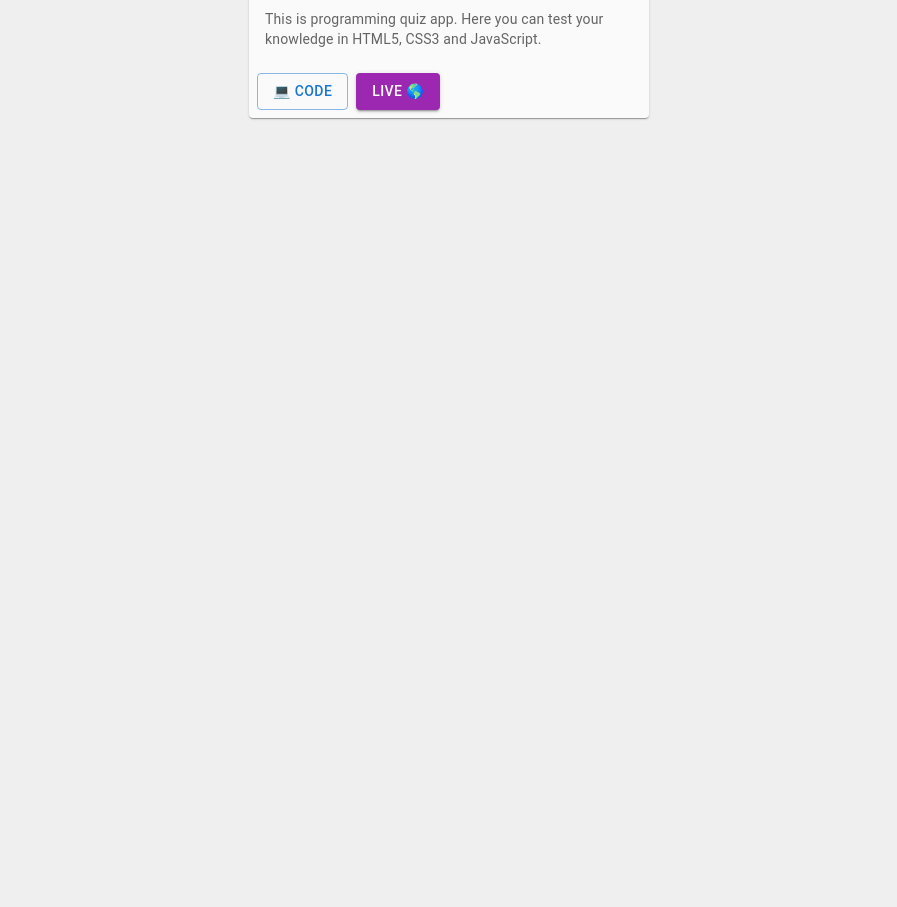
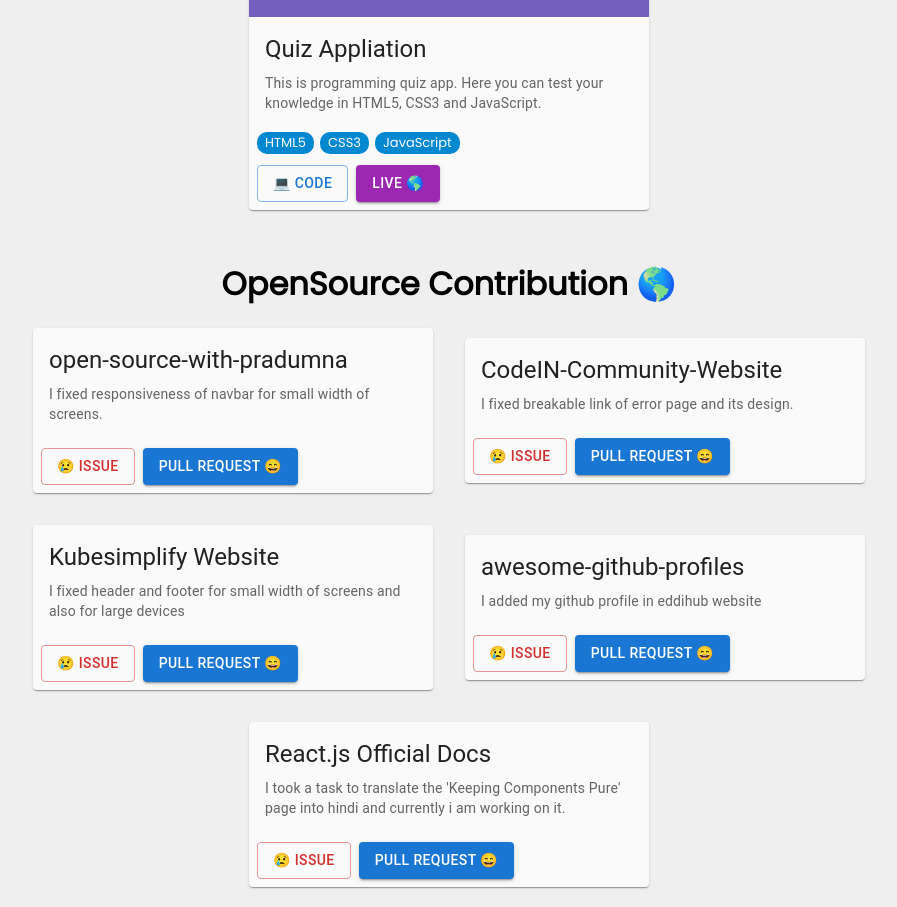
Before and after one commit to rajpatelbot/raj-portfolio, a React (Create React App) app: page /#/projects in a window 1280 px wide. Shown: the part 1209-2116 px from the top of the page, without its empty margins (191-1088 px from the left). Before the commit the page ends 1347 px from the top, so only its background shows below. Built offline with nearby package versions, Linux system fonts and the light colour scheme.

Commit message:
added my contribuion details

```diff
--- /dev/null
+++ b/src/apis/OpensourceProjects.js
@@ -0,0 +1,57 @@
+export let OpenSourceProjects = [
+  {
+    id: 1,
+    name: "open-source-with-pradumna",
+    description: "I fixed responsiveness of navbar for small width of screens.",
+    links: {
+      isuue:
+        "https://github.com/Pradumnasaraf/open-source-with-pradumna/issues/232",
+      pullLink:
+        "https://github.com/Pradumnasaraf/open-source-with-pradumna/pull/233",
+    },
+  },
+  {
+    id: 2,
+    name: "CodeIN-Community-Website",
+    description: "I fixed breakable link of error page and its design.",
+    links: {
+      isuue:
+        "https://github.com/SauravMukherjee44/CodeIN-Community-Website/issues/779",
+      pullLink:
+        "https://github.com/SauravMukherjee44/CodeIN-Community-Website/pull/780",
+    },
+  },
+  {
+    id: 3,
+    name: "Kubesimplify Website",
+    description:
+      "I fixed header and footer for small width of screens and also for large devices",
+    links: {
+      isuue: "https://github.com/kubesimplify/website/issues/217",
+      pullLink: "https://github.com/kubesimplify/website/pull/218",
+    },
+  },
+  {
+    id: 4,
+    name: "awesome-github-profiles",
+    description: "I added my github profile in eddihub website",
+    links: {
+      isuue:
+        "https://github.com/EddieHubCommunity/awesome-github-profiles/issues/1543",
+      pullLink:
+        "https://github.com/EddieHubCommunity/awesome-github-profiles/pull/1544",
+    },
+  },
+  {
+    id: 5,
+    name: "React.js Official Docs",
+    description:
+      "I took a task to translate the 'Keeping Components Pure' page into hindi and currently i am working on it.",
+    links: {
+      isuue:
+        "https://github.com/reactjs/hi.reactjs.org/issues/168#issuecomment-1312450960",
+      pullLink:
+        "https://github.com/reactjs/hi.reactjs.org/issues/168#issuecomment-1312450960",
+    },
+  },
+];
--- a/src/apis/Projects.js
+++ b/src/apis/Projects.js
@@ -15,6 +15,7 @@ export let Projects = [
       repo: "https://github.com/rajpatel17-bot/raj-portfolio",
     },
     image: portfolioImg,
+    skills: ["React.js", "Material UI", "CSS3"],
   },
   {
     id: 2,
@@ -26,6 +27,7 @@ export let Projects = [
       repo: "https://github.com/rajpatel17-bot/mern-note-taking-app",
     },
     image: noteappImg,
+    skills: ["React.js", "Node.js", "Express.js", "MongoDB", "SCSS"],
   },
   {
     id: 3,
@@ -37,6 +39,7 @@ export let Projects = [
       repo: "https://github.com/rajpatel17-bot/Youtube-video-downloader",
     },
     image: yt_downloader,
+    skills: ["React.js", "Node.js", "Express.js", "Chakra UI"],
   },
   {
     id: 4,
@@ -48,6 +51,7 @@ export let Projects = [
       repo: "https://github.com/rajpatel17-bot/Js-book-finder",
     },
     image: bookFinder,
+    skills: ["HTML5", "CSS3", "JavaScript", "Tailwind CSS", "Google book API"],
   },
   {
     id: 5,
@@ -59,5 +63,6 @@ export let Projects = [
       repo: "https://github.com/rajpatel17-bot/programming-quiz-app",
     },
     image: quiz,
+    skills: ["HTML5", "CSS3", "JavaScript"],
   },
 ];
--- a/src/index.css
+++ b/src/index.css
@@ -71,6 +71,23 @@ a {
   text-decoration: none;
 }
 
+.skills-badges {
+  width: 100%;
+  display: flex;
+  flex-wrap: wrap;
+  margin-left: 5px;
+  align-items: center;
+  justify-content: flex-start;
+}
+
+.skills-badges > p {
+  color: #fff;
+  margin: 3px;
+  font-size: 13px;
+  padding: 1px 8px;
+  border-radius: 10px;
+  background-color: #0288D1;
+}
 
 /* ------------- */
 /* media queries */
--- a/src/pages/Projects.js
+++ b/src/pages/Projects.js
@@ -3,13 +3,20 @@ import Box from "@mui/material/Box";
 import Grid from "@mui/material/Unstable_Grid2";
 import { Projects } from "../apis/Projects";
 import { Button, Card, CardActions, CardContent, CardMedia, Typography } from "@mui/material";
+import { OpenSourceProjects } from "../apis/OpensourceProjects";
 
 export default function ResponsiveGrid() {
   return (
-    <Box sx={{ flexGrow: 1, marginTop: "100px" }}>
+    <Box sx={{ flexGrow: 1, marginTop: "80px" }}>
       <h1 style={{ textAlign: "center" }}> Personal Projects💻 </h1>
       <Grid
-        style={{ padding: "20px 30px", placeItems: "center", display: "flex", justifyContent: "center", alignItems: "center" }}
+        style={{
+          padding: "20px 30px",
+          placeItems: "center",
+          display: "flex",
+          justifyContent: "center",
+          alignItems: "center",
+        }}
         container
         gap={4}
         columns={{ xs: 4, sm: 8, md: 9 }}
@@ -29,6 +36,13 @@ export default function ResponsiveGrid() {
                 {project.description}
               </Typography>
             </CardContent>
+
+            <div className="skills-badges">
+              {project.skills.map((skill) => (
+                <p>{skill}</p>
+              ))}
+            </div>
+
             <CardActions>
               <a href={project.links.repo} target={"_blank"} rel="noreferrer">
                 <Button variant="outlined">💻 Code</Button>
@@ -42,6 +56,53 @@ export default function ResponsiveGrid() {
           </Card>
         ))}
       </Grid>
+
+      <h1 style={{ textAlign: "center", marginTop: "30px" }}>
+        {" "}
+        OpenSource Contribution 🌎{" "}
+      </h1>
+      <Grid
+        style={{
+          padding: "20px 30px",
+          placeItems: "center",
+          display: "flex",
+          justifyContent: "center",
+          alignItems: "center",
+        }}
+        container
+        gap={4}
+        columns={{ xs: 4, sm: 8 }}
+      >
+        {OpenSourceProjects.map((project) => (
+          <Card style={{ width: 400 }} key={project.id}>
+            <CardContent>
+              <Typography gutterBottom variant="h5" component="div">
+                {project.name}
+              </Typography>
+              <Typography variant="body2" color="text.secondary">
+                {project.description}
+              </Typography>
+            </CardContent>
+
+            <CardActions>
+              <a href={project.links.isuue} target={"_blank"} rel="noreferrer">
+                <Button variant="outlined" color="error">
+                  😢 Issue
+                </Button>
+              </a>
+              <a
+                href={project.links.pullLink}
+                target={"_blank"}
+                rel="noreferrer"
+              >
+                <Button variant="contained" color="primary">
+                  Pull Request 😄
+                </Button>
+              </a>
+            </CardActions>
+          </Card>
+        ))}
+      </Grid>
     </Box>
   );
 }
```
